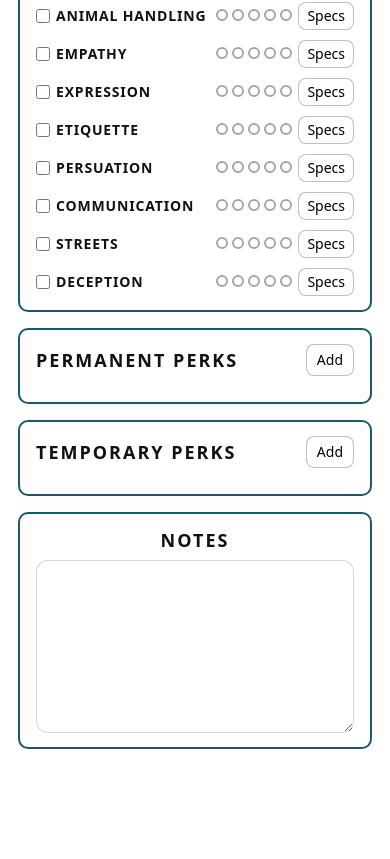
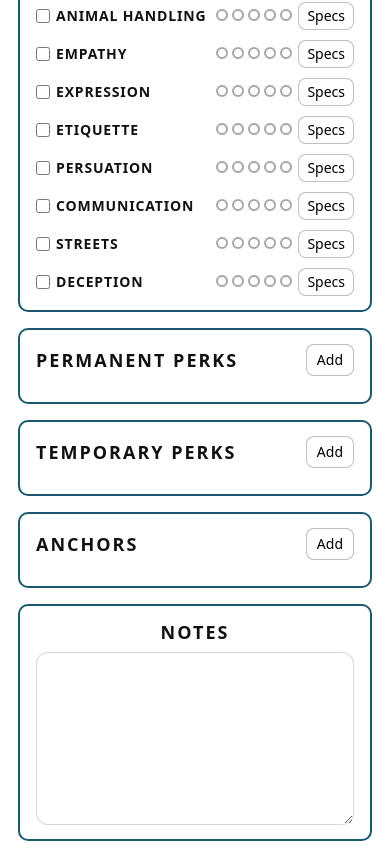
Before and after one commit to GennadiyZakharov/worldstriders-charlist, a Svelte app: page / in a window 390 px wide. Shown: the part 3764-4623 px from the top of the page. Before the commit the page ends 4531 px from the top, so only its background shows below. Built offline with nearby package versions, Linux system fonts and the light colour scheme.

Commit message:
Added `CharacterAnchors` component: integrated anchors into character model, localized labels, and updated UI tests.

```diff
--- a/src/App.svelte
+++ b/src/App.svelte
@@ -8,6 +8,7 @@
   import ExperienceMeter from "./components/ExperienceMeter.svelte";
   import CharacterSkills from "./components/CharacterSkills.svelte";
   import PerkList from "./components/PerkList.svelte";
+  import CharacterAnchors from "./components/CharacterAnchors.svelte";
   import DiceRoller from "./components/DiceRoller.svelte";
   import TextAreaField from "./components/TextAreaField.svelte";
 
@@ -132,6 +133,16 @@
     text: t(character.lang, "perkText"),
     description: t(character.lang, "perkDescription"),
     descriptionTitle: t(character.lang, "perkDescriptionTitle"),
+    close: t(character.lang, "close")
+  });
+
+  let anchorListLabels = $derived({
+    add: t(character.lang, "add"),
+    delete: t(character.lang, "delete"),
+    deleteAction: t(character.lang, "deleteAnchor"),
+    text: t(character.lang, "anchorText"),
+    description: t(character.lang, "anchorDescription"),
+    descriptionTitle: t(character.lang, "anchorDescriptionTitle"),
     close: t(character.lang, "close")
   });
 
@@ -343,6 +354,16 @@
     </div>
   </div>
 
+  <div class="anchorsGrid">
+    <div class="sheet">
+      <CharacterAnchors
+        title={t(character.lang, "anchorsTitle")}
+        labels={anchorListLabels}
+        bind:anchors={character.anchors}
+      />
+    </div>
+  </div>
+
   <div class="sheet">
     <TextAreaField
       header={t(character.lang, "notesTitle")}
@@ -410,7 +431,8 @@
   }
 
   .characteristicsGrid,
-  .perksGrid {
+  .perksGrid,
+  .anchorsGrid {
     display: grid;
     grid-template-columns: repeat(2, minmax(0, 1fr));
     gap: 16px;
@@ -424,7 +446,8 @@
     }
 
     .characteristicsGrid,
-    .perksGrid {
+    .perksGrid,
+    .anchorsGrid {
       grid-template-columns: minmax(0, 1fr);
     }
   }
--- /dev/null
+++ b/src/components/CharacterAnchors.svelte
@@ -0,0 +1,46 @@
+<script lang="ts">
+  import Item from "./Item.svelte";
+  import ItemList from "./ItemList.svelte";
+  import type { ItemEntry } from "../lib/types";
+  import { defaultItem } from "../lib/model";
+
+  type Props = {
+    title: string;
+    labels: {
+      add: string;
+      delete: string;
+      deleteAction: string;
+      text: string;
+      description: string;
+      descriptionTitle: string;
+      close: string;
+    };
+    anchors?: ItemEntry[];
+    readonly?: boolean;
+  };
+
+  let {
+    title,
+    labels,
+    anchors = $bindable<ItemEntry[]>([]),
+    readonly = false
+  }: Props = $props();
+</script>
+
+{#snippet renderAnchor(anchor: ItemEntry)}
+  <Item
+    bind:text={anchor.text}
+    bind:description={anchor.description}
+    {labels}
+    {readonly}
+  />
+{/snippet}
+
+<ItemList
+  {title}
+  {labels}
+  bind:items={anchors}
+  createItem={defaultItem}
+  renderItem={renderAnchor}
+  {readonly}
+/>
--- a/src/lib/i18n.ts
+++ b/src/lib/i18n.ts
@@ -121,6 +121,7 @@ export const DICT: Record<Lang, Record<string, string>> = {
 
     permanentPerksTitle: "PERMANENT PERKS",
     temporaryPerksTitle: "TEMPORARY PERKS",
+    anchorsTitle: "Anchors",
     notesTitle: "Notes",
     add: "Add",
     delete: "Delete",
@@ -128,6 +129,10 @@ export const DICT: Record<Lang, Record<string, string>> = {
     perkText: "Perk text",
     perkDescription: "Description",
     perkDescriptionTitle: "Perk description",
+    deleteAnchor: "Delete anchor",
+    anchorText: "Anchor text",
+    anchorDescription: "Description",
+    anchorDescriptionTitle: "Anchor description",
     close: "Close",
 
     diceRollerTitle: "Dice Roller",
@@ -261,6 +266,7 @@ export const DICT: Record<Lang, Record<string, string>> = {
 
     permanentPerksTitle: "ПОСТОЯННЫЕ ПЕРКИ",
     temporaryPerksTitle: "ВРЕМЕННЫЕ ПЕРКИ",
+    anchorsTitle: "Якоря",
     notesTitle: "Заметки",
     add: "Добавить",
     delete: "Удалить",
@@ -268,6 +274,10 @@ export const DICT: Record<Lang, Record<string, string>> = {
     perkText: "Текст перка",
     perkDescription: "Описание",
     perkDescriptionTitle: "Описание перка",
+    deleteAnchor: "Удалить якорь",
+    anchorText: "Текст якоря",
+    anchorDescription: "Описание",
+    anchorDescriptionTitle: "Описание якоря",
     close: "Закрыть",
 
     diceRollerTitle: "Бросок кубов",
--- a/src/lib/model.ts
+++ b/src/lib/model.ts
@@ -1,6 +1,6 @@
-import type { WoundsState, Character, SkillLine, SkillEntry, CharacterCharacteristics, CharacteristicPair, ExperienceState, PerkEntry } from "./types";
+import type { WoundsState, Character, SkillLine, SkillEntry, CharacterCharacteristics, CharacteristicPair, ExperienceState, PerkEntry, ItemEntry } from "./types";
 
-export const SCHEMA_VERSION = 3;
+export const SCHEMA_VERSION = 4;
 
 export const defaultWoundsState = (): WoundsState => ({
   marks: Array(10).fill(" ")
@@ -10,6 +10,11 @@ export const defaultPerk = (): PerkEntry => ({
   text: "",
   description: "",
   level: 0
+});
+
+export const defaultItem = (): ItemEntry => ({
+  text: "",
+  description: ""
 });
 
 
@@ -110,6 +115,7 @@ export function defaultCharacter(): Character {
 
     permanentPerks: [],
     temporaryPerks: [],
+    anchors: [],
 
     notes: {
       general: "",
@@ -135,6 +141,7 @@ export function normalizeCharacter(input: unknown): Character {
   const skills = normalizeSkills(input.skills, base.skills);
   const permanentPerks = normalizePerks(input.permanentPerks);
   const temporaryPerks = normalizePerks(input.temporaryPerks);
+  const anchors = normalizeItems(input.anchors);
   const notes = normalizeNotes(input.notes, base.notes);
   const wounds = normalizeWounds(input.wounds, base.wounds);
 
@@ -152,6 +159,7 @@ export function normalizeCharacter(input: unknown): Character {
     skills,
     permanentPerks,
     temporaryPerks,
+    anchors,
     notes,
     wounds,
     updatedAt: new Date().toISOString()
@@ -355,6 +363,20 @@ function normalizePerks(v: unknown): Character["permanentPerks"] {
   });
 }
 
+function normalizeItems(v: unknown): Character["anchors"] {
+  if (!Array.isArray(v)) return [];
+
+  return v.map((item) => {
+    const r = asRecord(item);
+    if (!r) return defaultItem();
+
+    return {
+      text: typeof r.text === "string" ? r.text : "",
+      description: typeof r.description === "string" ? r.description : ""
+    };
+  });
+}
+
 function normalizeNotes(
     v: unknown,
     base: Character["notes"]
--- a/src/lib/types.ts
+++ b/src/lib/types.ts
@@ -92,6 +92,11 @@ export interface PerkEntry {
   level: number; // 0..5
 }
 
+export interface ItemEntry {
+  text: string;
+  description: string;
+}
+
 export interface Notes {
   general: string;
   background: string;
@@ -111,6 +116,7 @@ export interface Character {
   skills: CharacterSkills;
   permanentPerks: PerkEntry[];
   temporaryPerks: PerkEntry[];
+  anchors: ItemEntry[];
   notes: Notes;
   updatedAt: string;
 }
```
Also changed, not shown: 1 other file (tests, documents, lock files or other folders).
